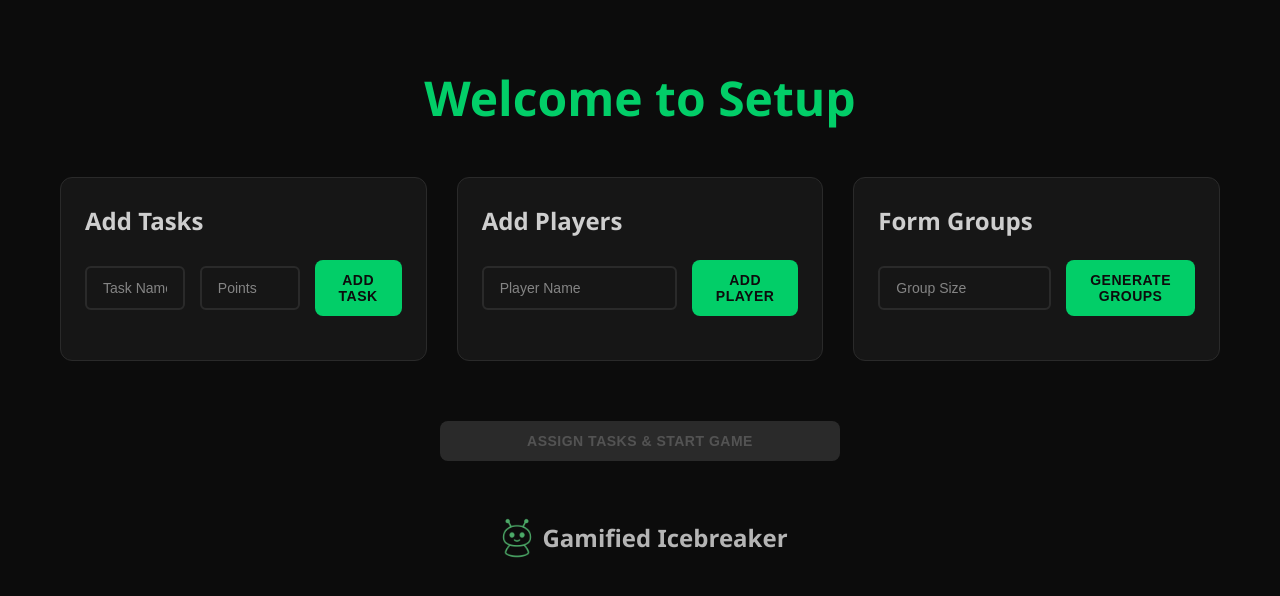
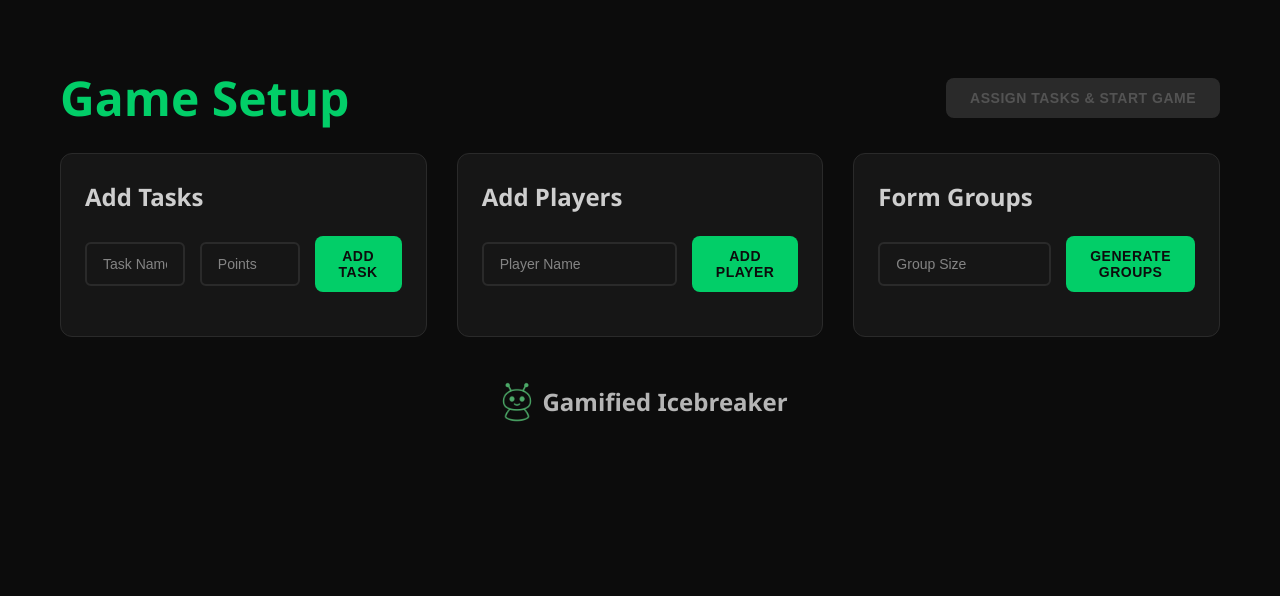
Before and after one commit to typshi-aswin/icebreaker-gamified, a React (Vite) app: page / in a window 1280 px wide. Shown: the top 596 px of the page. Built offline with nearby package versions, Linux system fonts and the light colour scheme.

Commit message:
feat: minor css changes

```diff
--- a/src/components/Footer/Footer.module.css
+++ b/src/components/Footer/Footer.module.css
@@ -3,7 +3,7 @@
     flex-direction: row;
     align-items: center;
     justify-content: center;
-    margin-top: 2rem;
+    /* margin-top: 2rem; */
 }
 
 .img {
--- a/src/pages/GamePage/GamePage.css
+++ b/src/pages/GamePage/GamePage.css
@@ -119,6 +119,7 @@
   align-items: center;
   gap: 12px;
   padding: 8px 0;
+  padding-right: 0.8rem;
   transition: all 0.3s ease;
 }
 
@@ -349,8 +350,6 @@
   }
 }
 
-
-
 .extra-score-section {
   margin-top: 10px;
   display: flex;
--- a/src/pages/LeaderboardPage/LeaderboardPage.css
+++ b/src/pages/LeaderboardPage/LeaderboardPage.css
@@ -204,6 +204,7 @@
   padding: 30px;
   box-shadow: 0 0 50px rgba(0, 255, 128, 0.3);
   animation: pulse 2s infinite;
+  margin-bottom: 2rem;
 }
 
 .winner-crown {
--- a/src/pages/SetupPage/SetupPage.css
+++ b/src/pages/SetupPage/SetupPage.css
@@ -9,6 +9,25 @@
   background-size: 20px 20px;
   background-position: 0 0, 10px 10px;
 
+}
+
+.title-container {
+  display: flex;
+  flex-direction: row;
+  align-items: center;
+  justify-content: space-between;
+  margin-bottom: 1rem;
+
+  h1 {
+    margin: 0
+  }
+}
+
+@media (max-width: 768px) {
+  .title-container {
+    display: flex;
+    flex-direction: column;
+  }
 }
 
 .setup-title {
@@ -23,7 +42,7 @@
   display: grid;
   grid-template-columns: 1fr;
   gap: 30px;
-  margin-bottom: 40px;
+  /* margin-bottom: 40px; */
 }
 
 .section-title {
@@ -50,7 +69,7 @@
 .tasks-list {
   max-height: 200px;
   overflow-y: auto;
-  max-width: 309px;
+  /* max-width: 309px; */
 }
 
 .task-item {
@@ -181,7 +200,6 @@
 /* Start Game Section */
 .start-game-section {
   text-align: center;
-  margin-top: 40px;
 }
 
 .btn-start {
--- a/src/pages/SetupPage/SetupPage.tsx
+++ b/src/pages/SetupPage/SetupPage.tsx
@@ -89,7 +89,21 @@ const SetupPage: React.FC<SetupPageProps> = ({
     <div className="setup-page">
       <BackgroundParticles count={50} />
       <div className="container">
-        <h1 className="setup-title">Welcome to Setup</h1>
+        <div className='title-container'>
+
+          <h1 className="setup-title">Game Setup</h1>
+          {/* Start Game Button */}
+          <div className="start-game-section">
+            <button
+              className={`btn btn-start ${canStartGame ? 'btn-primary pulse-glow' : 'btn-disabled'}`}
+              onClick={onStartGame}
+              disabled={!canStartGame}
+            >
+              Assign Tasks & Start Game
+            </button>
+          </div>
+
+        </div>
 
         <div className="setup-grid">
           {/* Add Tasks Section */}
@@ -204,17 +218,6 @@ const SetupPage: React.FC<SetupPageProps> = ({
             </div>
           </div>
         </div>
-
-        {/* Start Game Button */}
-        <div className="start-game-section">
-          <button
-            className={`btn btn-start ${canStartGame ? 'btn-primary pulse-glow' : 'btn-disabled'}`}
-            onClick={onStartGame}
-            disabled={!canStartGame}
-          >
-            Assign Tasks & Start Game
-          </button>
-        </div>
       </div>
       <Footer />
     </div>
```
